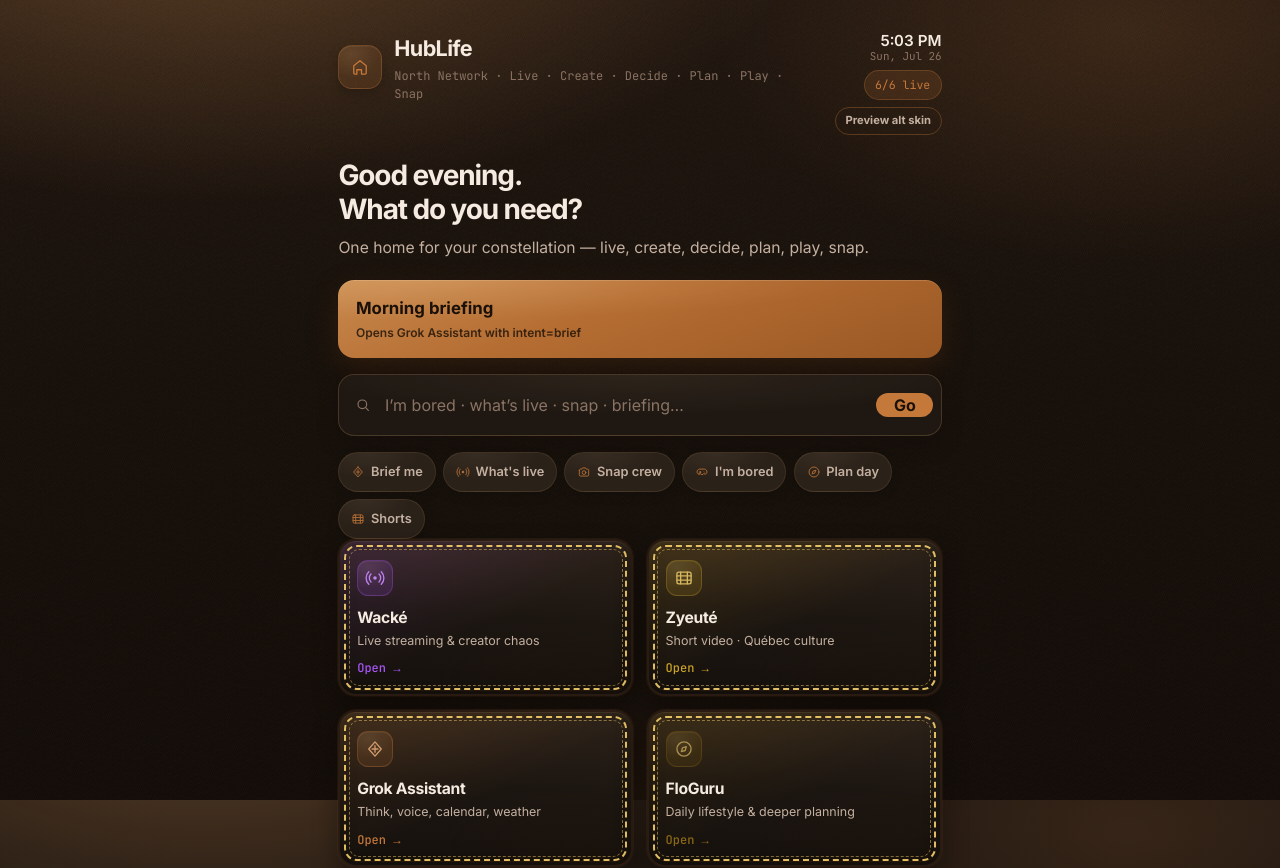
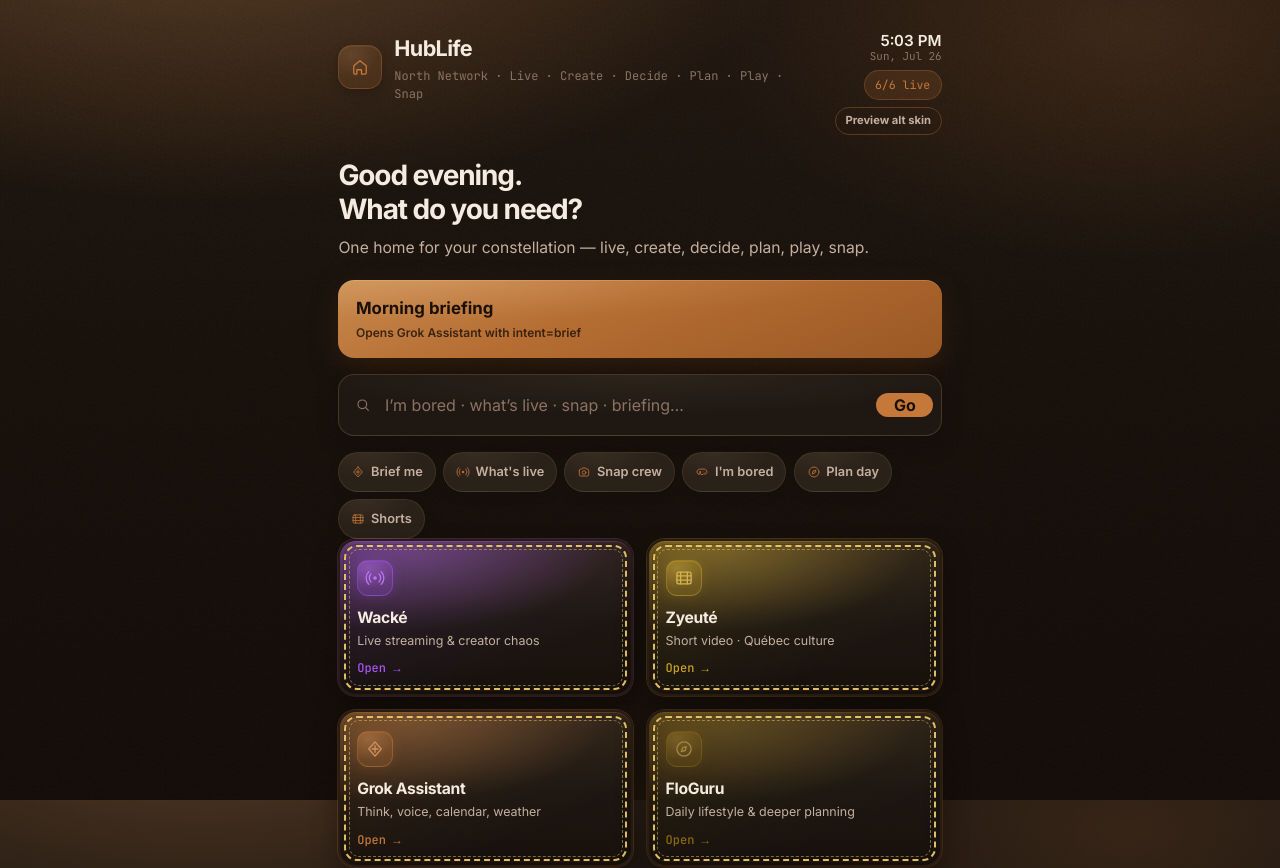
Before and after one commit to brandonlacoste9-tech/hublife, a React (Vite) app: page / in a window 1280 px wide. Shown: the top 868 px of the page. Built offline with nearby package versions, Linux system fonts and the light colour scheme.

Commit message:
style(v1): brighter per-app suede colour glow on tiles

```diff
--- a/src/App.css
+++ b/src/App.css
@@ -303,14 +303,20 @@
   text-align: left;
   border-radius: 18px;
   border: 2.5px solid var(--suede-edge);
-  /* Soft nap: matte base + brushed light, no hard gloss */
+  /* Soft suede base + slightly brighter per-app colour wash (tinted suede) */
   background:
+    radial-gradient(
+      130% 100% at 18% 0%,
+      color-mix(in srgb, var(--tile-accent, var(--accent)) 34%, transparent),
+      transparent 58%
+    ),
     linear-gradient(
       155deg,
-      color-mix(in srgb, var(--tile-accent, var(--accent)) 14%, transparent),
-      transparent 52%
+      color-mix(in srgb, var(--tile-accent, var(--accent)) 22%, transparent),
+      color-mix(in srgb, var(--tile-accent, var(--accent)) 6%, transparent) 42%,
+      transparent 72%
     ),
-    radial-gradient(120% 90% at 25% 10%, rgba(232, 200, 150, 0.14), transparent 55%),
+    radial-gradient(120% 90% at 25% 10%, rgba(232, 200, 150, 0.12), transparent 55%),
     radial-gradient(90% 80% at 80% 90%, rgba(30, 18, 10, 0.4), transparent 50%),
     linear-gradient(185deg, #2c2219 0%, #1c1611 48%, #16110d 100%);
   padding: 1.2rem 1.05rem 1.05rem;
@@ -320,13 +326,11 @@
   gap: 0.25rem;
   min-height: 138px;
   isolation: isolate;
-  /* Diffuse suede falloff + subtle nap grain on the card itself */
-  background-blend-mode: normal, soft-light, normal, normal;
   box-shadow:
-    0 1px 0 rgba(255, 220, 170, 0.08) inset,
+    0 1px 0 color-mix(in srgb, var(--tile-accent, var(--accent)) 18%, rgba(255, 220, 170, 0.06)) inset,
     0 -8px 18px rgba(0, 0, 0, 0.2) inset,
     0 12px 26px rgba(12, 8, 5, 0.42),
-    0 0 0 1px rgba(196, 120, 58, 0.1);
+    0 0 0 1px color-mix(in srgb, var(--tile-accent, var(--accent)) 22%, rgba(196, 120, 58, 0.08));
   transition:
     border-color 0.15s ease,
     transform 0.15s ease,
@@ -371,12 +375,13 @@
 .tile.live:hover {
   transform: translateY(-2px);
   border-color: #3d2a18;
-  filter: brightness(1.04);
+  filter: brightness(1.045);
   box-shadow:
-    0 1px 0 rgba(255, 230, 180, 0.1) inset,
+    0 1px 0 color-mix(in srgb, var(--tile-accent, var(--accent)) 22%, rgba(255, 230, 180, 0.08)) inset,
     0 -6px 16px rgba(0, 0, 0, 0.15) inset,
     0 16px 32px rgba(12, 8, 5, 0.45),
-    0 0 0 1px color-mix(in srgb, var(--tile-accent, var(--accent)) 30%, transparent);
+    0 0 0 1px color-mix(in srgb, var(--tile-accent, var(--accent)) 42%, transparent),
+    0 0 28px color-mix(in srgb, var(--tile-accent, var(--accent)) 14%, transparent);
 }
 
 .tile.live:hover::before {
@@ -425,12 +430,18 @@
   place-items: center;
   border-radius: 11px;
   margin-bottom: 0.35rem;
-  color: color-mix(in srgb, var(--tile-accent, var(--accent)) 70%, #f5ebe0 30%);
+  color: color-mix(in srgb, var(--tile-accent, var(--accent)) 78%, #f5ebe0 22%);
   background:
-    radial-gradient(120% 100% at 30% 20%, rgba(255, 230, 190, 0.08), transparent 60%),
-    color-mix(in srgb, var(--tile-accent, var(--accent)) 14%, transparent);
-  border: 1px solid color-mix(in srgb, var(--tile-accent, var(--accent)) 28%, transparent);
-  box-shadow: 0 1px 0 rgba(255, 220, 180, 0.05) inset;
+    radial-gradient(
+      120% 100% at 30% 20%,
+      color-mix(in srgb, var(--tile-accent, var(--accent)) 28%, rgba(255, 230, 190, 0.1)),
+      transparent 62%
+    ),
+    color-mix(in srgb, var(--tile-accent, var(--accent)) 20%, transparent);
+  border: 1px solid color-mix(in srgb, var(--tile-accent, var(--accent)) 38%, transparent);
+  box-shadow:
+    0 1px 0 color-mix(in srgb, var(--tile-accent, var(--accent)) 25%, transparent) inset,
+    0 0 14px color-mix(in srgb, var(--tile-accent, var(--accent)) 16%, transparent);
 }
 
 .tile-name {
```
